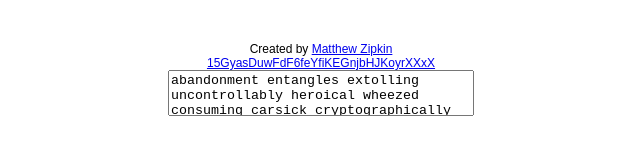
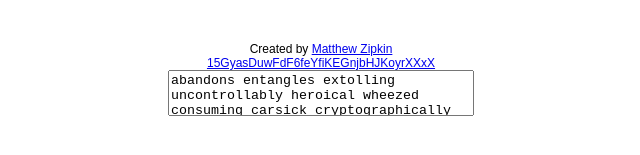
Before and after one commit to pinheadmz/saybitcoin, a plain HTML site: page index.html in a window 1280 px wide. Shown: the part 393-548 px from the top of the page, 319-959 px from the left. Drawn offline with Linux system fonts and the light colour scheme.

```diff
--- a/index.html
+++ b/index.html
@@ -29,7 +29,7 @@ Original base58 string:<br>
 <div id='errorOutput'></div>
 <div id='donate'>Created by <a href='mailto:matthew.zikin@gmail.com'>Matthew Zipkin</a><br>
 	<a href="bitcoin://15GyasDuwFdF6feYfiKEGnjbHJKoyrXXxX">15GyasDuwFdF6feYfiKEGnjbHJKoyrXXxX</a><br>
-	<span></span><textarea id='donateText' type='text' readonly>abandonment entangles extolling uncontrollably heroical wheezed consuming carsick cryptographically flourishing dinosaur scene deniable</textarea>
+	<span></span><textarea id='donateText' type='text' readonly>abandons entangles extolling uncontrollably heroical wheezed consuming carsick cryptographically flourishing dinosaur scene deniable</textarea>
 </div>
 
 
```
